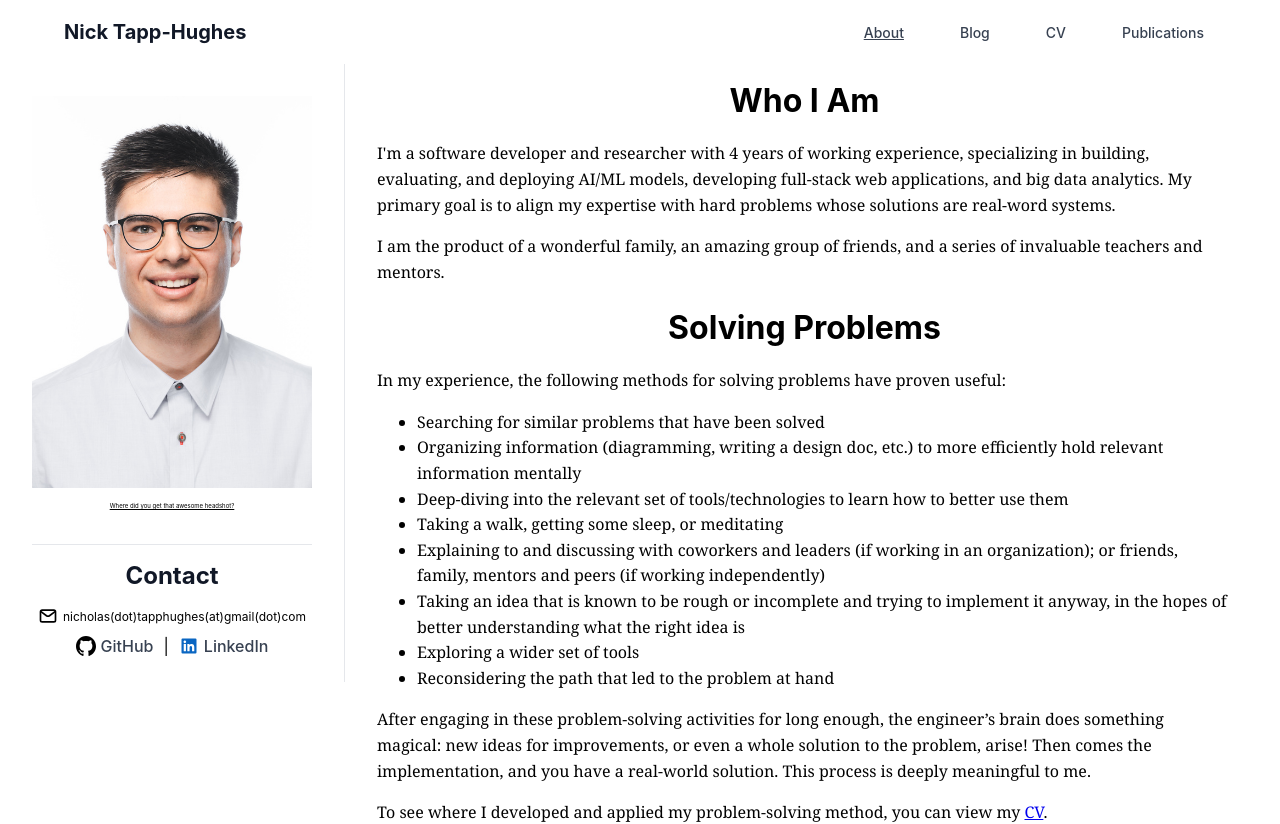
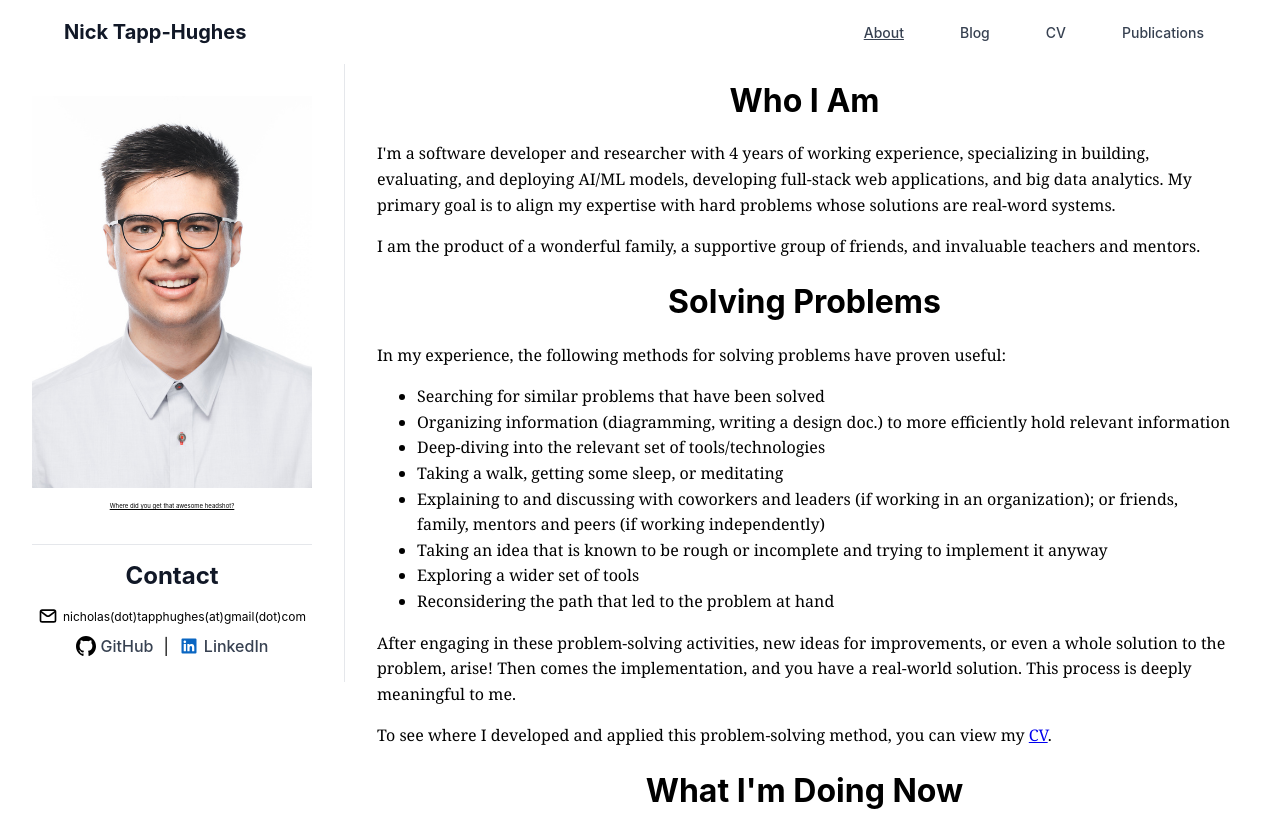
Before and after one commit to tapphughesn/blog, a React (Vite) app in the folder app/: page / in a window 1280 px wide. Shown: the top 824 px of the page. Built offline with nearby package versions, Linux system fonts and the light colour scheme.

Commit message:
Update about page

```diff
--- a/app/src/about.tsx
+++ b/app/src/about.tsx
@@ -47,7 +47,7 @@ const RightContent = () => {
                 I'm a software developer and researcher with 4 years of working experience, specializing in building, evaluating, and deploying AI/ML models, developing full-stack web applications, and big data analytics. My primary goal is to align my expertise with hard problems whose solutions are real-word systems.
             </p>
             <p className="main-paragraph">
-                I am the product of a wonderful family, an amazing group of friends, and a series of invaluable teachers and mentors.
+                I am the product of a wonderful family, a supportive group of friends, and invaluable teachers and mentors.
             </p>
             <h1 className="main-subheading">
                 Solving Problems
@@ -56,26 +56,42 @@ const RightContent = () => {
                 In my experience, the following methods for solving problems have proven useful:
             </p>
             <ul>
-                <li>Searching for similar problems that have been solved</li>
-                <li>Organizing information (diagramming, writing a design doc, etc.) to more efficiently hold relevant information mentally</li>
-                <li>Deep-diving into the relevant set of tools/technologies to learn how to better use them</li>
-                <li>Taking a walk, getting some sleep, or meditating</li>
-                <li>Explaining to and discussing with coworkers and leaders (if working in an organization); or friends, family, mentors and peers (if working independently)</li>
-                <li>Taking an idea that is known to be rough or incomplete and trying to implement it anyway, in the hopes of better understanding what the right idea is</li>
-                <li>Exploring a wider set of tools</li>
-                <li>Reconsidering the path that led to the problem at hand</li>
+                <li>
+                    Searching for similar problems that have been solved
+                </li>
+                <li>
+                    Organizing information (diagramming, writing a design doc.) to more efficiently hold relevant information
+                </li>
+                <li>
+                    Deep-diving into the relevant set of tools/technologies
+                </li>
+                <li>
+                    Taking a walk, getting some sleep, or meditating
+                </li>
+                <li>
+                    Explaining to and discussing with coworkers and leaders (if working in an organization); or friends, family, mentors and peers (if working independently)
+                </li>
+                <li>
+                    Taking an idea that is known to be rough or incomplete and trying to implement it anyway
+                </li>
+                <li>
+                    Exploring a wider set of tools
+                </li>
+                <li>
+                    Reconsidering the path that led to the problem at hand
+                </li>
             </ul>
             <p className="main-paragraph">
-                After engaging in these problem-solving activities for long enough, the engineer’s brain does something magical: new ideas for improvements, or even a whole solution to the problem, arise! Then comes the implementation, and you have a real-world solution. This process is deeply meaningful to me.
+                After engaging in these problem-solving activities, new ideas for improvements, or even a whole solution to the problem, arise! Then comes the implementation, and you have a real-world solution. This process is deeply meaningful to me.
             </p>
             <p className="main-paragraph">
-                To see where I developed and applied my problem-solving method, you can view my <Link to="/cv">CV</Link>.
+                To see where I developed and applied this problem-solving method, you can view my <Link to="/cv">CV</Link>.
             </p>
             <h1 className="main-subheading">
                 What I'm Doing Now
             </h1>
             <p className="main-paragraph">
-                In July, I left my role as a software developer at <a href="https://www.epic.com/">Epic</a>. I’m currently traveling in Europe and the US, publishing scientific papers, building this website, writing blog posts, meeting with my mentors, and working on personal projects. Would you like to contact me, for any reason at all? Feel free to reach out.
+                In July, I left my role as a software developer at <a href="https://www.epic.com/">Epic</a>. I’m currently traveling in Europe and the US, publishing scientific papers, building this website, writing blog posts, meeting with my mentors, and working on personal projects. Would you like to contact me? Feel free to reach out.
             </p>
         </div>
     )
```
